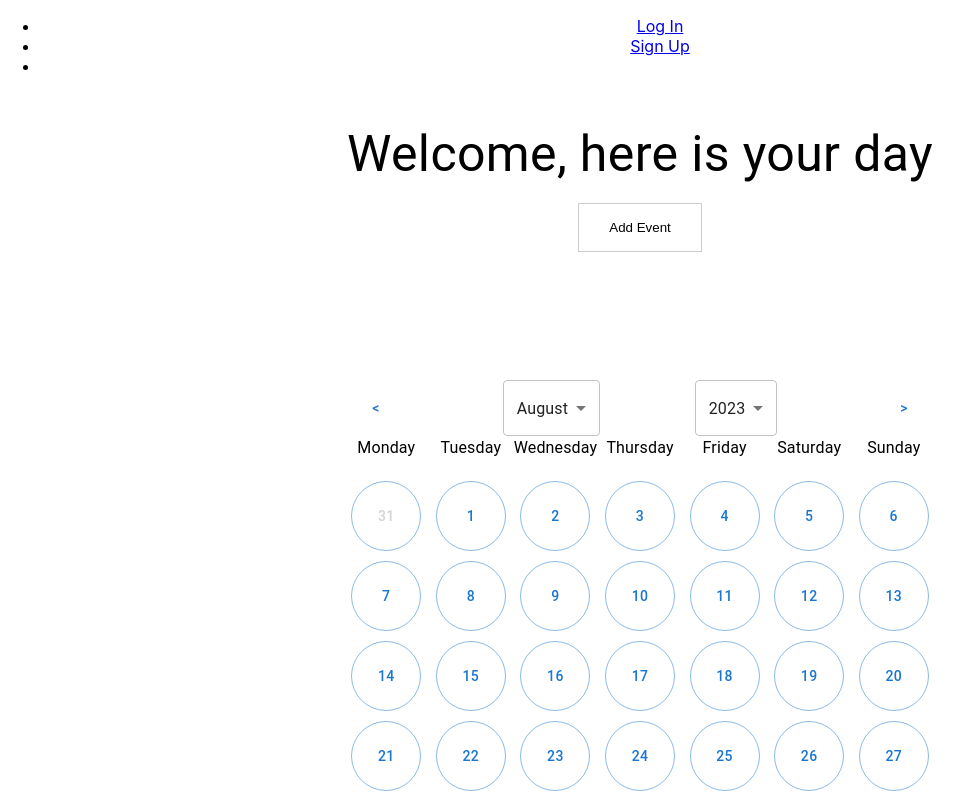
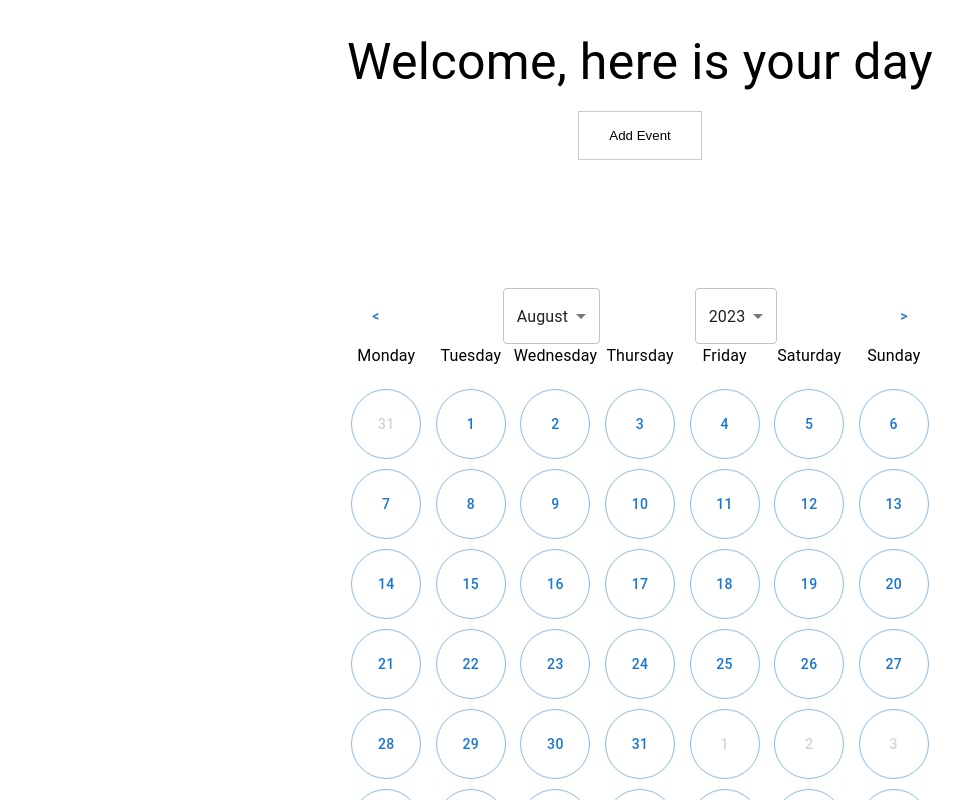
Before and after one commit to Thibault2001/AchieveIt, a React (Create React App) app: page /welcome in a window 1280 px wide. Shown: the top 800 px of the page, without its empty margins (0-972 px from the left). Built offline with nearby package versions, Linux system fonts and the light colour scheme.

Commit message:
Adjusted log in and sign up button to 'hide'

```diff
--- a/src/App.js
+++ b/src/App.js
@@ -1,5 +1,5 @@
 import React from 'react';
-import { BrowserRouter as Router, Route, Routes, Link } from 'react-router-dom';
+import { BrowserRouter as Router, Route, Routes, Link, useLocation } from 'react-router-dom';
 import './App.css';
 import LoginPage from './loginPage';
 import SignUpPage from './signUpPage';
@@ -11,31 +11,41 @@ function App() {
   return (
     <Router>
       <div className="App">
-        <nav>
-          <ul>
-            <li>
-              <Link to="/login">Log In</Link>
-            </li>
-            <li>
-              <Link to="/signUp">Sign Up</Link>
-            </li>
-            <li>
-
-            </li>
-          </ul>
-        </nav>
-
+        <Navigation />
         <Routes>
           <Route path="/login" element={<LoginPage />} />
           <Route path="/signUp" element={<SignUpPage />} />
           <Route path="/welcome" element={<WelcomeUser />} />
           <Route path="welcomeAdmin" element={<WelcomeAdmin />} />
-
-
         </Routes>
       </div>
     </Router>
   );
 }
 
+function Navigation() {
+  const location = useLocation();
+
+  // If the current path is '/welcome', don't render the navigation
+  if (location.pathname === '/welcome') {
+    return null;
+  }
+
+  return (
+    <nav>
+      <ul>
+        <li>
+          <Link to="/login">Log in</Link>
+        </li>
+        <li>
+          <Link to="/signUp">Sign Up</Link>
+        </li>
+        <li>
+          {/* This list item is empty, consider removing or adding content here */}
+        </li>
+      </ul>
+    </nav>
+  );
+}
+
 export default App;
```
